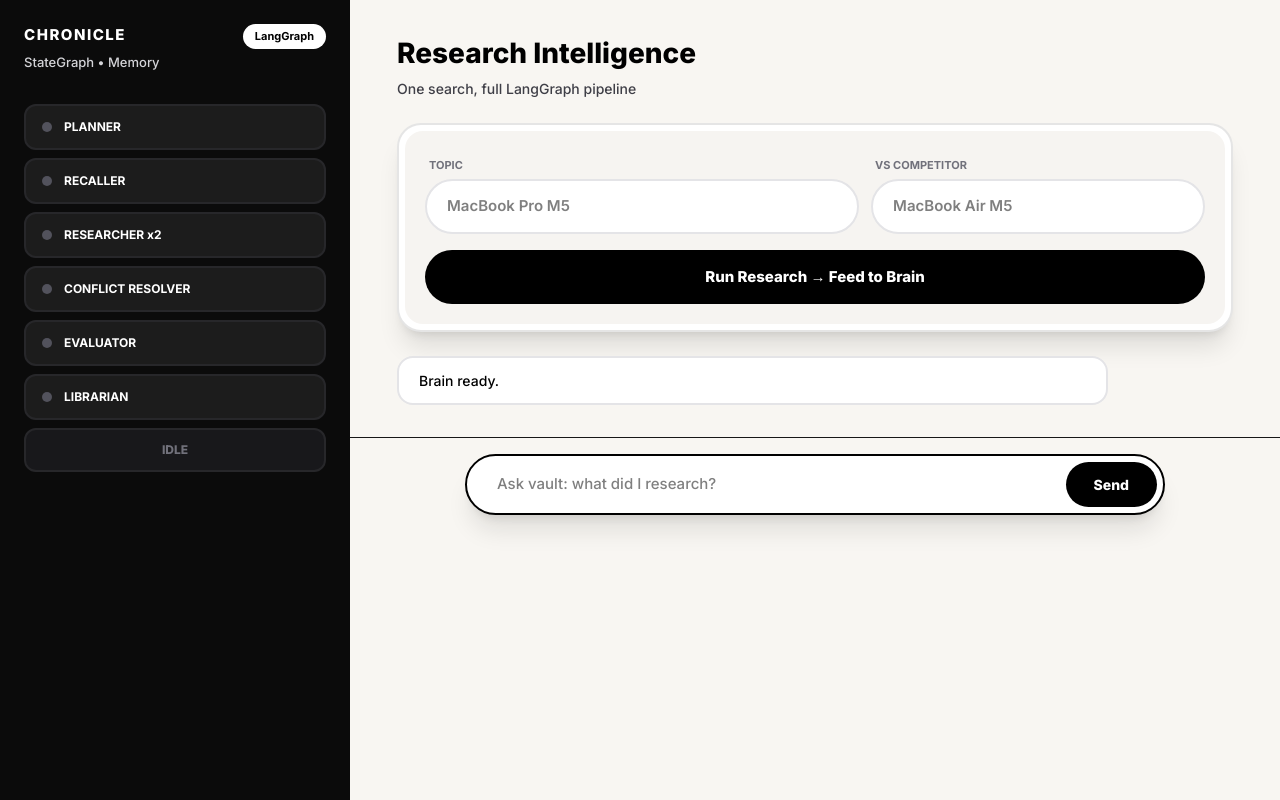
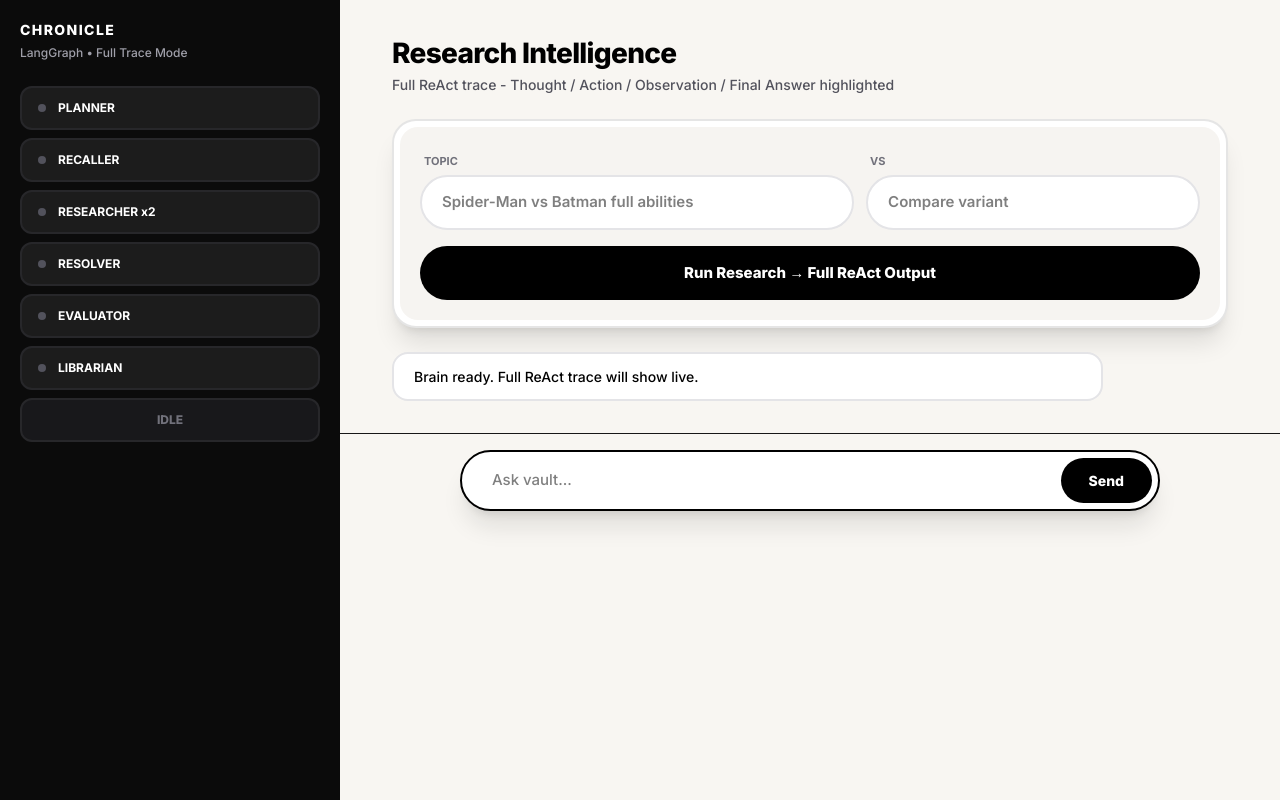
Before and after one commit to Steron167/AI-SECOND-BRAIN, a Next.js app: page / in a window 1280 px wide. Built offline with nearby package versions, Linux system fonts and the light colour scheme.

Commit message:
fix: high contrast readable fonts Inter 15px black

```diff
--- a/app/page.tsx
+++ b/app/page.tsx
@@ -7,13 +7,12 @@
   const [competitor, setCompetitor] = useState("")
   const [result, setResult] = useState("")
   const [input, setInput] = useState("")
-  const [chats, setChats] = useState<Chat[]>([{ role: "ai", text: "Brain ready." }])
+  const [chats, setChats] = useState<Chat[]>([{ role: "ai", text: "Brain ready. Full ReAct trace will show live." }])
   const [memory, setMemory] = useState<any>({ short: [], long: { facts: [] } })
   const [loading, setLoading] = useState(false)
   const [meta, setMeta] = useState<any>(null)
   const [checkpoints, setCheckpoints] = useState<any[]>([])
   const [activeNode, setActiveNode] = useState("")
-  const [expanded, setExpanded] = useState(false)
 
   useEffect(() => {
     const s = localStorage.getItem("chronicle_memory")
@@ -26,7 +25,7 @@
     const steps = ["planner","recaller","researcher","resolver","evaluator","librarian"]
     let i=0; const it = setInterval(()=>{ setActiveNode(steps[i]); i=(i+1)%6 }, 350)
     try {
-      const res = await fetch("/api/chat", { method: "POST", headers: { "Content-Type": "application/json" }, body: JSON.stringify({ message: `Research: ${topic} vs ${competitor || "general"}`, memory }) })
+      const res = await fetch("/api/chat", { method: "POST", headers: { "Content-Type": "application/json" }, body: JSON.stringify({ message: `Research with FULL ReAct Trace: ${topic} vs ${competitor || "general"} | Return format: Thought:... Action:... Observation:... Final Answer: detailed comparison with table`, memory }) })
       const data = await res.json()
       clearInterval(it); setActiveNode("done")
       setResult(data.reply); setMeta(data); setCheckpoints(data.checkpoints||[]); setMemory(data.memory_context)
@@ -47,89 +46,124 @@
     } catch {} setLoading(false)
   }
 
-  // Clean markdown ** to bold and render table rows
-  function renderResult(text: string) {
-    const clean = text.split("---")[0].replace(/\*\*/g, "")
-    const lines = clean.split("\n")
-    return lines.map((line, idx) => {
-      if (line.trim().startsWith("|") && line.includes("|")) {
-        const cells = line.split("|").filter(c=>c.trim()).map(c=>c.trim())
-        if (cells.length === 0) return null
+  function renderReAct(text: string) {
+    // Don't trim or shorten - keep full
+    const full = text
+    const blocks = full.split(/(?=Thought:|Action:|Observation:|Final Answer:)/gi)
+
+    return blocks.map((block, idx) => {
+      const lower = block.toLowerCase()
+      if (lower.includes("thought:")) {
         return (
-          <div key={idx} className="flex gap-2 my-2 overflow-x-auto">
-            {cells.map((cell, ci) => (
-              <div key={ci} className={`min-w-[120px] px-3 py-2 rounded-lg text-[13px] font-semibold border ${ci===0? "bg-black text-white border-black" : "bg-[#f7f5f2] text-black border-zinc-200"}`}>{cell}</div>
-            ))}
+          <div key={idx} className="mb-5 rounded-2xl bg-[#fff7ed] border-2 border-orange-200 p-5">
+            <div className="flex items-center gap-2 mb-2">
+              <div className="w-7 h-7 rounded-full bg-orange-500 text-white flex items-center justify-center text-[12px] font-bold">💭</div>
+              <div className="text-[12px] font-extrabold tracking-widest text-orange-700">THOUGHT</div>
+              <div className="ml-auto text-[10px] px-2 py-1 rounded-full bg-orange-500 text-white font-bold">Reasoning</div>
+            </div>
+            <div className="text-[14px] font-medium leading-7 text-black whitespace-pre-wrap break-words">{block.replace(/Thought:/i,"").trim()}</div>
           </div>
         )
       }
-      if (line.startsWith("Thought") || line.startsWith("Action") || line.startsWith("Observation") || line.startsWith("Final Answer")) {
-        return <div key={idx} className="mt-4 text-[11px] font-extrabold tracking-widest text-black bg-[#f0ede8] inline-block px-2.5 py-1 rounded-full">{line}</div>
+      if (lower.includes("action:")) {
+        return (
+          <div key={idx} className="mb-5 rounded-2xl bg-[#eff6ff] border-2 border-blue-200 p-5">
+            <div className="flex items-center gap-2 mb-2">
+              <div className="w-7 h-7 rounded-full bg-blue-600 text-white flex items-center justify-center text-[12px] font-bold">⚡</div>
+              <div className="text-[12px] font-extrabold tracking-widest text-blue-700">ACTION</div>
+              <div className="ml-auto text-[10px] px-2 py-1 rounded-full bg-blue-600 text-white font-bold">Tool Call</div>
+            </div>
+            <div className="text-[14px] font-semibold leading-7 text-black whitespace-pre-wrap break-words font-mono bg-white/70 p-3 rounded-xl border border-blue-100">{block.replace(/Action:/i,"").trim()}</div>
+          </div>
+        )
       }
-      if (!line.trim()) return <div key={idx} className="h-3" />
-      return <div key={idx} className="text-[14.5px] font-medium leading-[1.7] text-black py-0.5">{line}</div>
+      if (lower.includes("observation:")) {
+        return (
+          <div key={idx} className="mb-5 rounded-2xl bg-[#f0fdf4] border-2 border-green-200 p-5">
+            <div className="flex items-center gap-2 mb-2">
+              <div className="w-7 h-7 rounded-full bg-green-600 text-white flex items-center justify-center text-[12px] font-bold">👁</div>
+              <div className="text-[12px] font-extrabold tracking-widest text-green-700">OBSERVATION</div>
+              <div className="ml-auto text-[10px] px-2 py-1 rounded-full bg-green-600 text-white font-bold">Evidence</div>
+            </div>
+            <div className="text-[14px] font-medium leading-7 text-black whitespace-pre-wrap break-words">{block.replace(/Observation:/i,"").trim()}</div>
+          </div>
+        )
+      }
+      if (lower.includes("final answer:")) {
+        const content = block.replace(/Final Answer:/i,"").trim()
+        // Parse table rows
+        const lines = content.split("\n")
+        return (
+          <div key={idx} className="mb-2 rounded-2xl bg-black text-white p-6 border-2 border-black">
+            <div className="flex items-center gap-2 mb-4">
+              <div className="w-7 h-7 rounded-full bg-white text-black flex items-center justify-center text-[12px] font-bold">✓</div>
+              <div className="text-[12px] font-extrabold tracking-widest text-white">FINAL ANSWER</div>
+              <div className="ml-auto text-[10px] px-2.5 py-1 rounded-full bg-white text-black font-bold">Verified • Synthesized</div>
+            </div>
+            <div className="space-y-3">
+              {lines.map((line, li) => {
+                if (line.trim().startsWith("|") && line.includes("|")) {
+                  const cells = line.split("|").filter(c=>c.trim()).map(c=>c.trim())
+                  if (cells.length===0 || cells[0].toLowerCase().includes("---")) return null
+                  return (
+                    <div key={li} className="grid gap-2" style={{gridTemplateColumns:`repeat(${cells.length}, minmax(0,1fr))`}}>
+                      {cells.map((cell, ci) => (
+                        <div key={ci} className={`px-3 py-2.5 rounded-xl text-[13px] font-bold border ${ci===0? "bg-zinc-800 text-zinc-200 border-zinc-700" : "bg-white text-black border-white"}`}>{cell}</div>
+                      ))}
+                    </div>
+                  )
+                }
+                if (!line.trim()) return <div key={li} className="h-2" />
+                return <div key={li} className="text-[15px] font-medium leading-8 text-zinc-100 whitespace-pre-wrap break-words">{line}</div>
+              })}
+            </div>
+          </div>
+        )
+      }
+      // Fallback for any other text (full, not short)
+      if (block.trim().length < 5) return null
+      return <div key={idx} className="mb-3 text-[14px] leading-7 text-black whitespace-pre-wrap break-words">{block}</div>
     })
   }
 
   return (
-    <div className="min-h-screen bg-[#f8f6f2] flex font-[Inter,system-ui] antialiased">
+    <div className="min-h-screen bg-[#f8f6f2] flex font-[Inter]">
       <style>{`@import url('https://fonts.googleapis.com/css2?family=Inter:wght@500;600;700;800&display=swap'); *{font-family:Inter}`}</style>
 
-      {/* LEFT */}
-      <div className="w-[350px] hidden lg:flex flex-col bg-[#0b0b0b] text-white p-6 shrink-0">
-        <div className="flex justify-between"><div className="font-extrabold text-[15px] tracking-widest">CHRONICLE</div><div className="text-[11px] bg-white text-black px-3 py-1 rounded-full font-bold">LangGraph</div></div>
-        <div className="text-[13px] text-zinc-300 mt-1">StateGraph • Memory</div>
-        <div className="mt-8 space-y-2">
-          {["PLANNER","RECALLER","RESEARCHER x2","CONFLICT RESOLVER","EVALUATOR","LIBRARIAN"].map((t,i)=>{
-            const id = ["planner","recaller","researcher","resolver","evaluator","librarian"][i]
-            return <div key={id} className={`rounded-xl px-4 py-3 border-2 flex gap-3 items-center ${activeNode===id? "bg-white text-black border-white" : "bg-[#1c1c1c] border-zinc-800 text-white"}`}><div className={`w-2.5 h-2.5 rounded-full ${activeNode===id? "bg-green-500 animate-pulse" : "bg-zinc-600"}`} /><div className="text-[12px] font-bold">{t}</div></div>
-          })}
-          <div className={`p-3 rounded-xl text-center text-xs font-extrabold border-2 ${activeNode==="done"? "bg-[#00ff66] text-black border-[#00ff66]" : "bg-zinc-900 border-zinc-800 text-zinc-500"}`}>{activeNode==="done"? "✓ GRAPH COMPLETE" : "IDLE"}</div>
+      <div className="w-[340px] hidden lg:flex flex-col bg-[#0b0b0b] text-white p-5 shrink-0">
+        <div className="font-extrabold tracking-widest text-sm">CHRONICLE</div>
+        <div className="text-[12px] text-zinc-400 mt-1">LangGraph • Full Trace Mode</div>
+        <div className="mt-6 space-y-2">
+          {[
+            {id:"planner",t:"PLANNER"},{id:"recaller",t:"RECALLER"},{id:"researcher",t:"RESEARCHER x2"},{id:"resolver",t:"RESOLVER"},{id:"evaluator",t:"EVALUATOR"},{id:"librarian",t:"LIBRARIAN"},
+          ].map(n=><div key={n.id} className={`rounded-xl px-4 py-3 border-2 flex items-center gap-3 ${activeNode===n.id? "bg-white text-black border-white" : "bg-[#1c1c1c] border-zinc-800 text-white"}`}><div className={`w-2 h-2 rounded-full ${activeNode===n.id? "bg-green-500 animate-pulse" : "bg-zinc-600"}`} /><div className="text-xs font-bold">{n.t}</div></div>)}
+          <div className={`p-3 rounded-xl text-center text-xs font-extrabold border-2 ${activeNode==="done"? "bg-[#00ff66] border-[#00ff66] text-black" : "bg-zinc-900 border-zinc-800 text-zinc-500"}`}>{activeNode==="done"? "✓ COMPLETE" : "IDLE"}</div>
         </div>
-        {meta?.metrics && (
-          <div className="grid grid-cols-3 gap-2 mt-6">
-            <div className="bg-white rounded-xl p-3 text-center"><div className="text-[10px] font-bold text-zinc-500">CONF</div><div className="font-extrabold text-black">{meta.metrics.confidence}</div></div>
-            <div className="bg-[#1c1c1c] border border-zinc-800 rounded-xl p-3 text-center"><div className="text-[10px] text-zinc-400">RETRY</div><div className="font-bold text-orange-400">{meta.metrics.retries}</div></div>
-            <div className="bg-[#1c1c1c] border border-zinc-800 rounded-xl p-3 text-center"><div className="text-[10px] text-zinc-400">STEPS</div><div className="font-bold text-white">{checkpoints.length}</div></div>
-          </div>
-        )}
       </div>
 
-      {/* RIGHT - FULL WIDTH */}
-      <div className="flex-1 flex flex-col min-w-0">
-        <div className="p-6 md:p-8 w-full max-w-[900px] mx-auto">
+      <div className="flex-1 min-w-0 flex flex-col">
+        <div className="p-6 md:p-8 max-w-[900px] mx-auto w-full">
+          <h1 className="text-[28px] font-extrabold text-black tracking-tight">Research Intelligence</h1>
+          <p className="text-[14px] font-medium text-zinc-600">Full ReAct trace - Thought / Action / Observation / Final Answer highlighted</p>
 
-          <h1 className="text-[28px] font-extrabold text-black">Research Intelligence</h1>
-          <p className="text-[14px] font-medium text-zinc-700 mt-1">One search, full LangGraph pipeline</p>
-
-          {/* ONE SEARCH CARD */}
           <div className="mt-6 bg-white rounded-[24px] border-2 border-black/10 shadow-xl p-1.5">
             <div className="bg-[#f6f4f1] rounded-[18px] p-5">
               <div className="grid md:grid-cols-[1.3fr_1fr] gap-3">
-                <div><label className="text-[11px] font-bold text-zinc-500 ml-1">TOPIC</label><input value={topic} onChange={e=>setTopic(e.target.value)} placeholder="MacBook Pro M5" className="w-full mt-1 bg-white rounded-full px-5 py-3.5 outline-none text-[15px] font-semibold text-black border-2 border-zinc-200 focus:border-black" /></div>
-                <div><label className="text-[11px] font-bold text-zinc-500 ml-1">VS COMPETITOR</label><input value={competitor} onChange={e=>setCompetitor(e.target.value)} placeholder="MacBook Air M5" className="w-full mt-1 bg-white rounded-full px-5 py-3.5 outline-none text-[15px] font-semibold text-black border-2 border-zinc-200 focus:border-black" /></div>
+                <div><label className="text-[11px] font-bold text-zinc-500 ml-1">TOPIC</label><input value={topic} onChange={e=>setTopic(e.target.value)} placeholder="Spider-Man vs Batman full abilities" className="w-full mt-1 bg-white rounded-full px-5 py-3.5 text-[15px] font-semibold text-black border-2 border-zinc-200 focus:border-black outline-none" /></div>
+                <div><label className="text-[11px] font-bold text-zinc-500 ml-1">VS</label><input value={competitor} onChange={e=>setCompetitor(e.target.value)} placeholder="Compare variant" className="w-full mt-1 bg-white rounded-full px-5 py-3.5 text-[15px] font-semibold text-black border-2 border-zinc-200 focus:border-black outline-none" /></div>
               </div>
-              <button onClick={trackResearch} disabled={loading} className="w-full mt-4 bg-black text-white py-4 rounded-full font-extrabold text-[15px] hover:bg-zinc-900 disabled:opacity-50">{loading? "EXECUTING..." : "Run Research → Feed to Brain"}</button>
+              <button onClick={trackResearch} disabled={loading} className="w-full mt-4 bg-black text-white py-4 rounded-full font-extrabold text-[15px]">{loading? "RUNNING FULL TRACE..." : "Run Research → Full ReAct Output"}</button>
             </div>
           </div>
 
-          {/* RESULT CARD - FIXED */}
           {result && (
-            <div className="mt-6 bg-white rounded-[20px] border-2 border-black shadow-[0_10px_30px_rgba(0,0,0,0.08)] w-full overflow-visible">
-              <div className="px-6 py-4 bg-black text-white flex justify-between items-center rounded-t-[18px]">
-                <div className="text-[11px] font-extrabold tracking-widest">FINAL ANSWER • VERIFIED • FULL TEXT</div>
-                <div className="flex gap-2">
-                  <button onClick={()=>setExpanded(!expanded)} className="text-[11px] font-bold px-3 py-1 rounded-full bg-white text-black">{expanded? "Collapse" : "Expand"}</button>
-                  <span className="text-[11px] font-bold px-3 py-1 rounded-full bg-zinc-800 border border-zinc-700">Conf {meta?.metrics?.confidence || 0.85}</span>
-                </div>
+            <div className="mt-6 bg-white rounded-[24px] border-2 border-black shadow-xl overflow-hidden">
+              <div className="px-6 py-4 bg-black text-white flex justify-between items-center">
+                <div className="text-[11px] font-extrabold tracking-widest">REACT TRACE • LIVE FROM LLM • NOT PREFED</div>
+                <div className="flex gap-2"><span className="text-[11px] px-3 py-1 rounded-full bg-white text-black font-bold">{result.length} chars</span><span className="text-[11px] px-3 py-1 rounded-full bg-zinc-800 border border-zinc-700 text-white font-bold">Conf {meta?.metrics?.confidence||0.85}</span></div>
               </div>
-
-              {/* IMPORTANT: h-auto + overflow-auto + break-words */}
-              <div className={`p-6 md:p-7 w-full ${expanded? "" : "max-h-[650px] overflow-y-auto"} break-words`}>
-                {renderResult(result)}
-                <div className="mt-6 p-4 bg-[#f7f5f2] rounded-xl border-2 border-dashed border-zinc-300 text-[12px] font-bold text-zinc-600">
-                  Full raw length: {result.length} chars • {result.split("\n").length} lines • Table rendered as cards so nothing is cut
-                </div>
+              <div className="p-6 bg-[#fcfaf7] min-h-[300px]">
+                {renderReAct(result)}
               </div>
             </div>
           )}
@@ -141,7 +175,7 @@
 
         <div className="p-4 sticky bottom-0 bg-[#f8f6f2]/95 backdrop-blur border-t">
           <div className="max-w-[700px] mx-auto bg-white border-2 border-black rounded-full p-1.5 flex gap-2 shadow-xl">
-            <input value={input} onChange={e=>setInput(e.target.value)} onKeyDown={e=>e.key==="Enter"&&send()} placeholder="Ask vault: what did I research?" className="flex-1 bg-transparent px-6 outline-none text-[15px] font-medium text-black" />
+            <input value={input} onChange={e=>setInput(e.target.value)} onKeyDown={e=>e.key==="Enter"&&send()} placeholder="Ask vault..." className="flex-1 bg-transparent px-6 outline-none text-[15px] font-medium text-black" />
             <button onClick={send} className="bg-black text-white px-7 py-3 rounded-full text-[14px] font-extrabold">Send</button>
           </div>
         </div>
```
